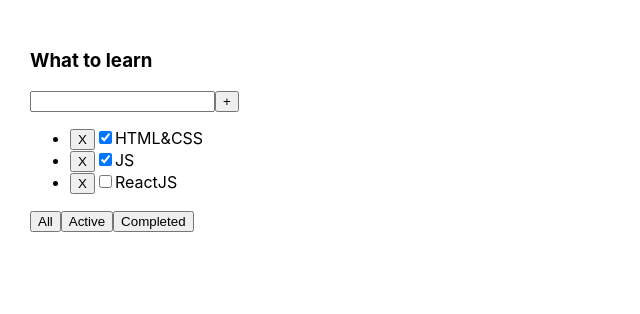
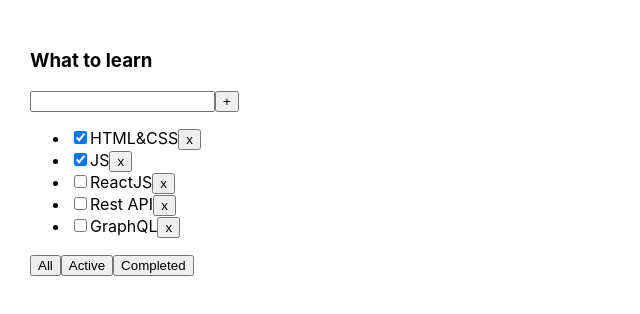
Before and after one commit to Belom7/TodoList_3.0, a React (Create React App) app: page / in a window 1280 px wide. Shown: the top 314 px of the page, without its empty margins (0-640 px from the left). Built offline with nearby package versions, Linux system fonts and the light colour scheme.

Commit message:
lesson 3 new repo

```diff
--- a/src/App.tsx
+++ b/src/App.tsx
@@ -1,42 +1,47 @@
 import React, {useState} from 'react';
 import './App.css';
-import {FilterTaskType, Todolist} from "./Todolist";
+import {Todolist} from './Todolist';
 
-export type TasksType = Task[]
-
-type TaskType = {
-  // id: number,
-  title: string,
-  isDone: boolean
-}
-
-interface Task extends TaskType {
-  id: number,
-}
+export type FilterValuesType = "all" | "active" | "completed";
 
 function App() {
 
-  const name1 = 'What to learn'
+    let [tasks, setTasks] = useState([
+        { id: 1, title: "HTML&CSS", isDone: true },
+        { id: 2, title: "JS", isDone: true },
+        { id: 3, title: "ReactJS", isDone: false },
+        { id: 4, title: "Rest API", isDone: false },
+        { id: 5, title: "GraphQL", isDone: false },
+    ]);
 
-  const [tasks, setTasks] = useState([
-    {id: 1, title: "HTML&CSS", isDone: true},
-    {id: 2, title: "JS", isDone: true},
-    {id: 3, title: "ReactJS", isDone: false}
-  ])
+    function removeTask(id: number) {
+        let filteredTasks = tasks.filter(t => t.id !== id);
+        setTasks(filteredTasks);
+    }
 
-  const removeTask = (id: number) => {
-    setTasks(tasks.filter(e => e.id !== id))
-  }
+    let [filter, setFilter] = useState<FilterValuesType>("all");
 
+    let tasksForTodolist = tasks;
 
+    if (filter === "active") {
+        tasksForTodolist = tasks.filter(t => t.isDone === false);
+    }
+    if (filter === "completed") {
+        tasksForTodolist = tasks.filter(t => t.isDone === true);
+    }
 
+    function changeFilter(value: FilterValuesType) {
+        setFilter(value);
+    }
 
-
-  return (
-    <div className="App">
-      <Todolist name={name1} tasks={tasks} removeTask={removeTask} />
-    </div>
-  );
+    return (
+        <div className="App">
+            <Todolist title="What to learn"
+                      tasks={tasksForTodolist}
+                      removeTask={removeTask}
+                      changeFilter={changeFilter} />
+        </div>
+    );
 }
 
 export default App;
--- a/src/Todolist.tsx
+++ b/src/Todolist.tsx
@@ -1,75 +1,45 @@
-import React, {useState} from 'react';
-import {TasksType} from "./App";
+import React from 'react';
+import {FilterValuesType} from './App';
+
+type TaskType = {
+    id: number
+    title: string
+    isDone: boolean
+}
 
 type PropsType = {
-  name: string,
-  tasks: TasksType
-  removeTask: (id: number) => void
-  // filterTasks: (taskName:FilterTaskType) => void
+    title: string
+    tasks: Array<TaskType>
+    removeTask: (taskId: number) => void
+    changeFilter: (value: FilterValuesType) => void
 }
 
-export type FilterTaskType = 'All' | 'Active' | 'Completed'
-
-export const Todolist = (props: PropsType) => {
-
-  let [filterTask, setFilterTask] = useState<FilterTaskType>('All')
-
-  const filterTasks = (taskName: FilterTaskType) => {
-    setFilterTask(taskName)
-  }
-
-  const filterFoo = () => {
-
-    let filteredTasks = props.tasks
-
-    switch (filterTask) {
-      case 'Active':
-        filteredTasks = props.tasks.filter(e => e.isDone)
-        break;
-      case 'Completed':
-        filteredTasks = props.tasks.filter(e => !e.isDone)
-        break;
-      default:
-        filteredTasks = props.tasks
-    }
-
-    return filteredTasks
-
-    // let filteredTasks = props.tasks
-    //
-    // if (filterTask === 'Active') {
-    //   filteredTasks = props.tasks.filter(e => e.isDone)
-    // }
-    // if (filterTask === 'Completed') {
-    //   filteredTasks = props.tasks.filter(e => !e.isDone)
-    // }
-    // return filteredTasks
-  }
-
-
-  return (
-    <div>
-      <h3>{props.name}</h3>
+export function Todolist(props: PropsType) {
+    return <div>
+        <h3>{props.title}</h3>
         <div>
             <input/>
             <button>+</button>
         </div>
         <ul>
-        {filterFoo().map(el => {
-          return (
-            <li key={el.id}>
-              <button onClick={() => props.removeTask(el.id)}>X</button>
-              <input type="checkbox" checked={el.isDone}/>
-              <span>{el.title}</span>
-            </li>
-          )
-        })}
+            {
+                props.tasks.map(t => <li key={t.id}>
+                    <input type="checkbox" checked={t.isDone}/>
+                    <span>{t.title}</span>
+                    <button onClick={ () => { props.removeTask(t.id) } }>x</button>
+                </li>)
+            }
         </ul>
         <div>
-        <button onClick={() => filterTasks('All')}>All</button>
-        <button onClick={() => filterTasks('Active')}>Active</button>
-        <button onClick={() => filterTasks('Completed')}>Completed</button>
+            <button onClick={ () => { props.changeFilter("all") } }>
+                All
+            </button>
+            <button onClick={ () => { props.changeFilter("active") } }>
+                Active
+            </button>
+            <button onClick={ () => { props.changeFilter("completed") } }>
+                Completed
+            </button>
         </div>
     </div>
-  );
-};
+}
--- a/src/index.tsx
+++ b/src/index.tsx
@@ -2,7 +2,7 @@
 import ReactDOM from 'react-dom/client';
 import './index.css';
 import App from './App';
-
+import reportWebVitals from './reportWebVitals';
 
 const root = ReactDOM.createRoot(
   document.getElementById('root') as HTMLElement
@@ -16,3 +16,4 @@
 // If you want to start measuring performance in your app, pass a function
 // to log results (for example: reportWebVitals(console.log))
 // or send to an analytics endpoint. Learn more: https://bit.ly/CRA-vitals
+reportWebVitals();
```
Lines whose indentation alone changed are shown as unchanged.
